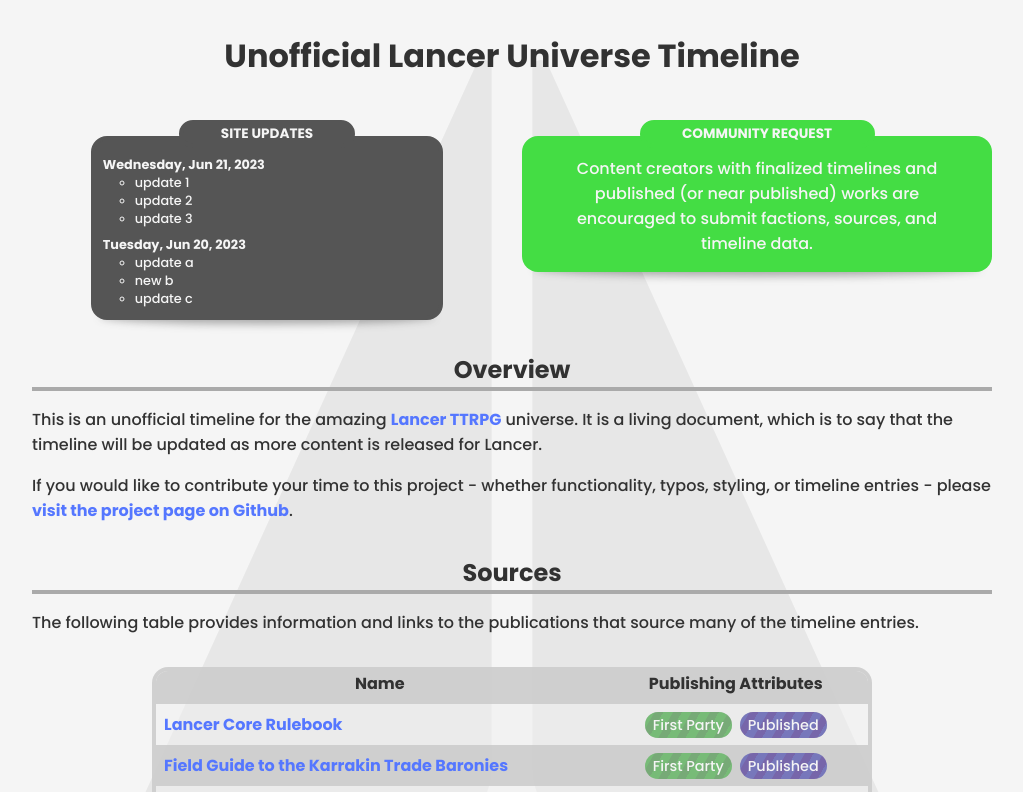
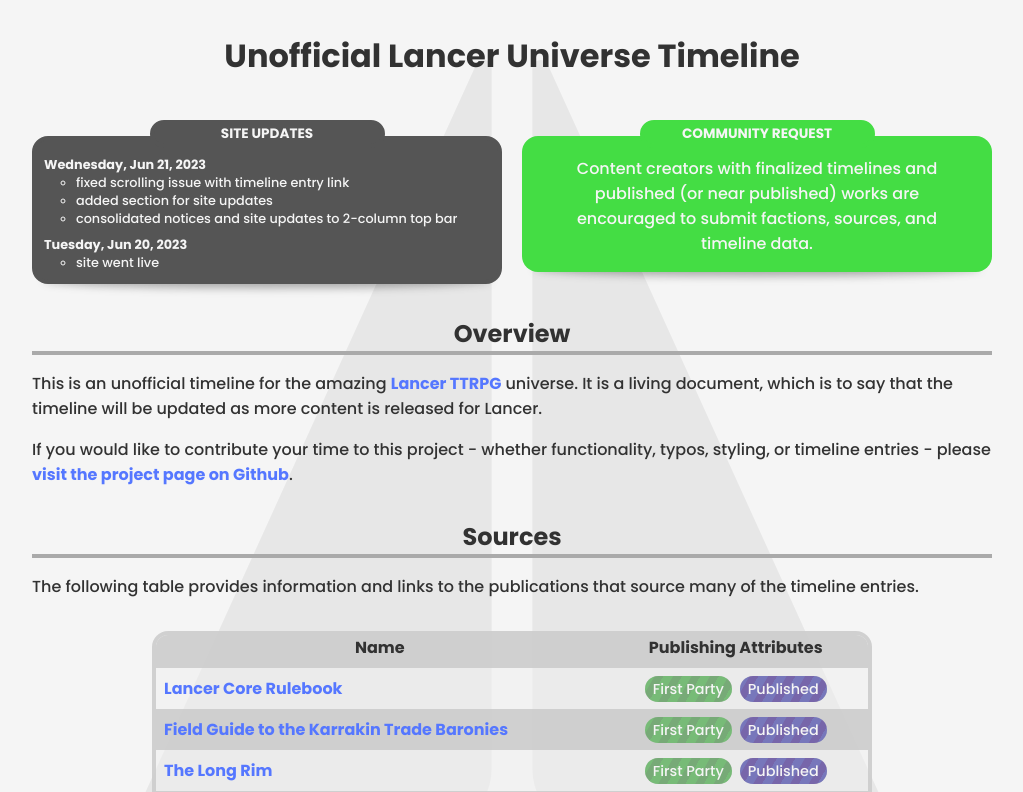
Before and after one commit to rishenko/react-lancer-timeline, a React (Create React App) app: page / in a window 1280 px wide. Shown: the top 792 px of the page, without its empty margins (128-1151 px from the left). Built offline with nearby package versions, Linux system fonts and the light colour scheme.

Commit message:
more style adjustments, first pass real site details

```diff
--- a/src/App.css
+++ b/src/App.css
@@ -149,6 +149,7 @@
 .intro #site-messages div#notice-container {
     --notice-color: #4d4;
     --sources-color-dark: rgba(200, 200, 200);
+    width: 100%;
     position:relative;
 }
 
--- a/src/SiteUpdates.css
+++ b/src/SiteUpdates.css
@@ -1,6 +1,6 @@
 div#site-updates-container {
     --sources-color-dark: #555;
-    width: 75%;
+    width: 100%;
     position: relative;
     margin: 0 auto;
 }
--- a/src/site-update-details.json
+++ b/src/site-update-details.json
@@ -1,51 +1,17 @@
 {
     "updates": [
         {
-            "date": "2023-06-20T18:25:43.511Z",
+            "date": "2023-06-21T17:00:00.000Z",
             "details": [
-                "update a", "new b", "update c"
+                "fixed scrolling issue with timeline entry link",
+                "added section for site updates",
+                "consolidated notices and site updates to 2-column top bar"
             ]
         },
         {
-            "date": "2023-06-21T08:25:43.511Z",
+            "date": "2023-06-20T08:00:00.000Z",
             "details": [
-                "update 1", "update 2", "update 3"
-            ]
-        },
-        {
-            "date": "2023-06-19T08:25:43.511Z",
-            "details": [
-                "update 1a", "update 2a", "update 3a", "update 4a"
-            ]
-        },
-        {
-            "date": "2023-06-19T08:25:43.511Z",
-            "details": [
-                "update 1a", "update 2a", "update 3a", "update 4a"
-            ]
-        },
-        {
-            "date": "2023-06-19T08:25:43.511Z",
-            "details": [
-                "update 1a", "update 2a", "update 3a", "update 4a"
-            ]
-        },
-        {
-            "date": "2023-06-19T08:25:43.511Z",
-            "details": [
-                "update 1a", "update 2a", "update 3a", "update 4a"
-            ]
-        },
-        {
-            "date": "2023-06-19T08:25:43.511Z",
-            "details": [
-                "update 1a", "update 2a", "update 3a", "update 4a"
-            ]
-        },
-        {
-            "date": "2023-06-19T08:25:43.511Z",
-            "details": [
-                "update 1a", "update 2a", "update 3a", "update 4a"
+                "site went live"
             ]
         }
     ]
```
